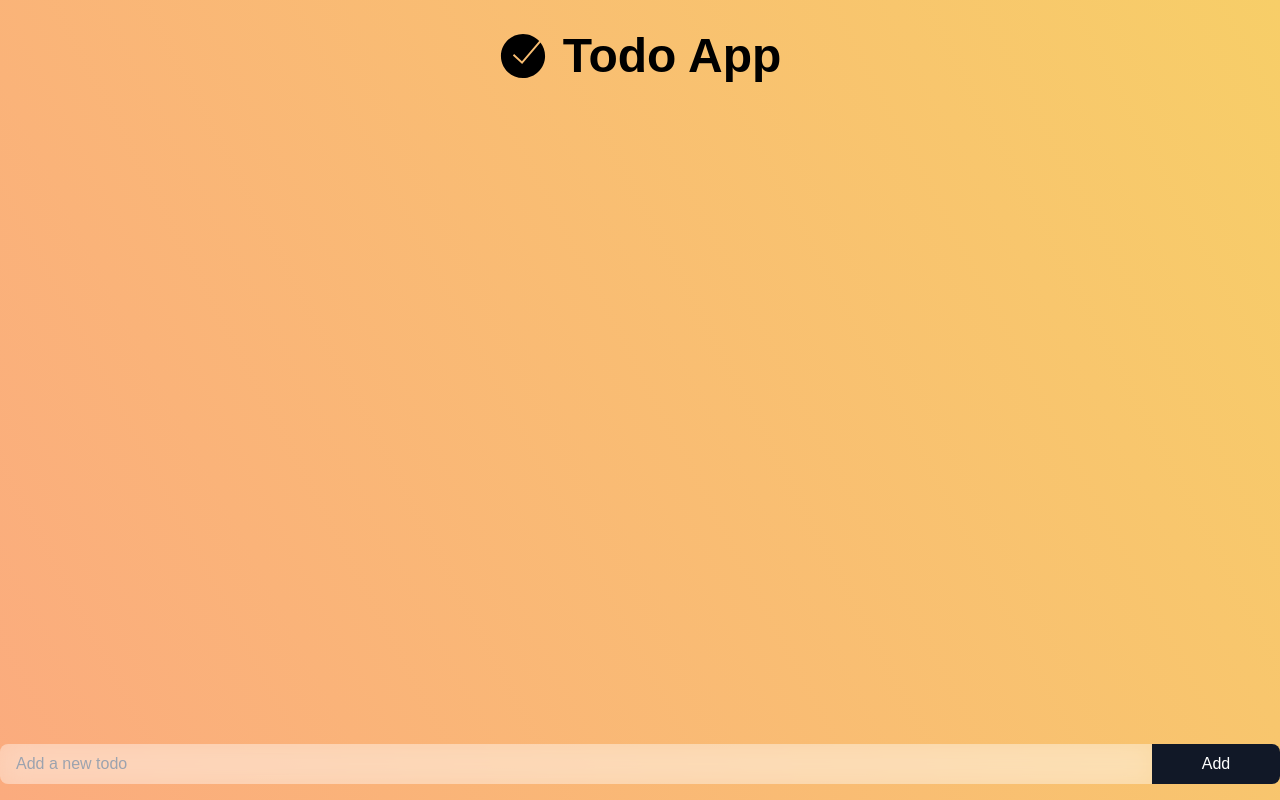
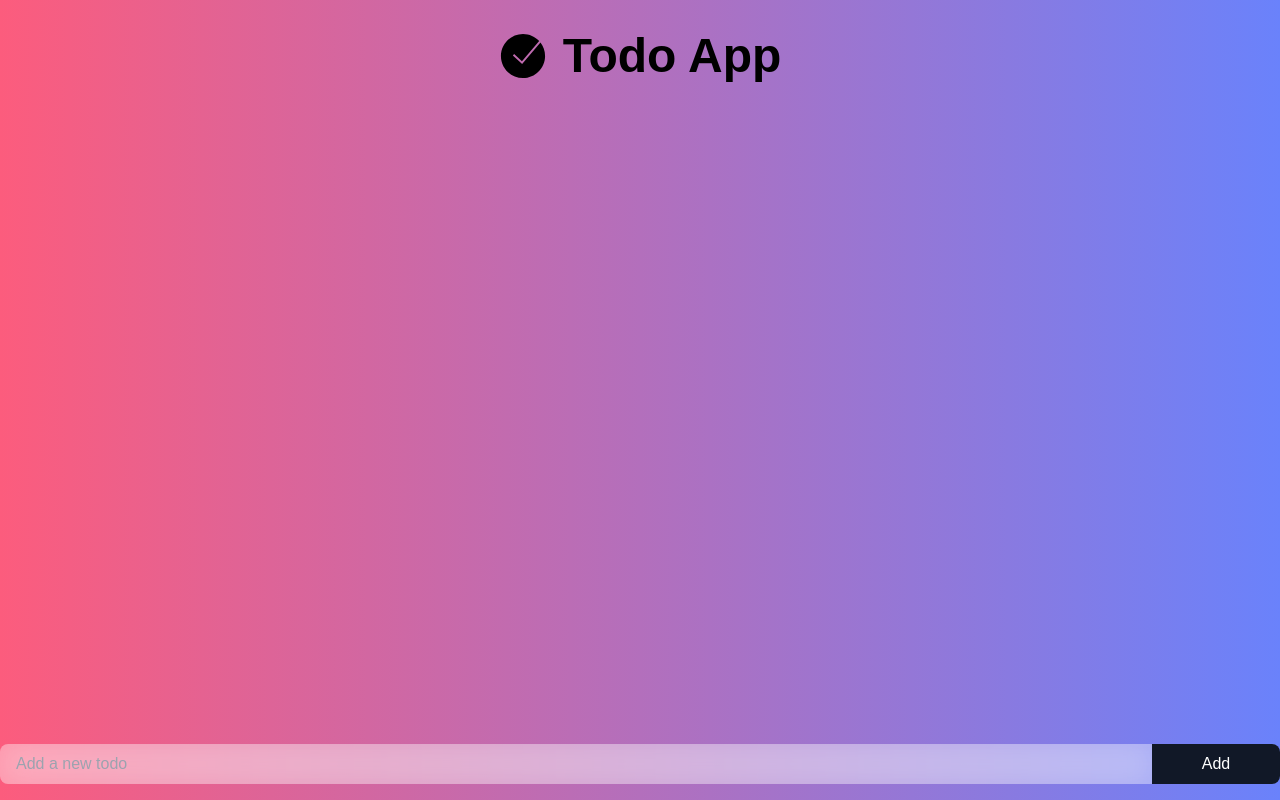
Before and after one commit to abhijeet8900/qp-react-assessment, a React (Create React App) app: page / in a window 1280 px wide. Built offline with nearby package versions, Linux system fonts and the light colour scheme.

Commit message:
- Update app background

```diff
--- a/src/App.module.css
+++ b/src/App.module.css
@@ -2,8 +2,7 @@
   @apply h-screen;
   @apply w-screen;
   text-align: center;
-  background-color: #fbab7e;
-  background-image: linear-gradient(62deg, #fbab7e 0%, #f7ce68 100%);
+  background-image: linear-gradient(to right, #fc5c7d, #6a82fb);
 }
 
 .container {
```
